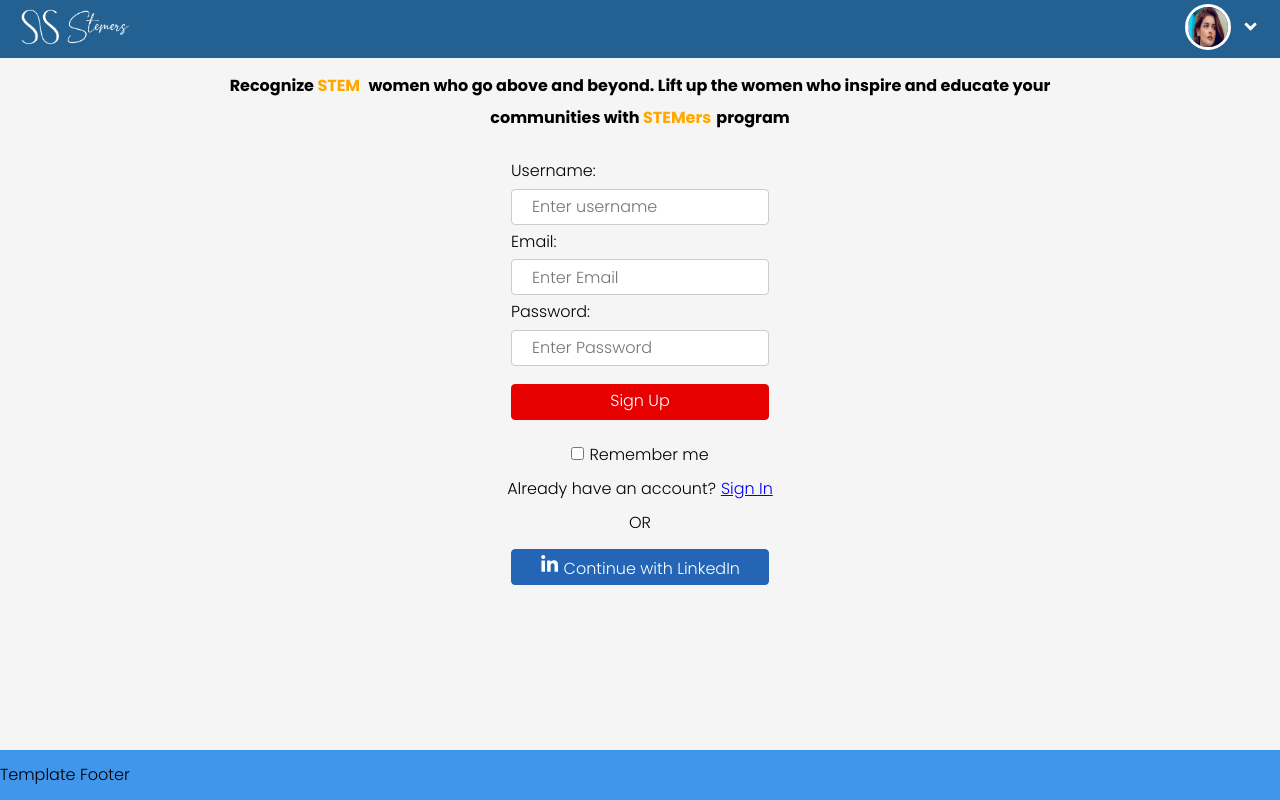
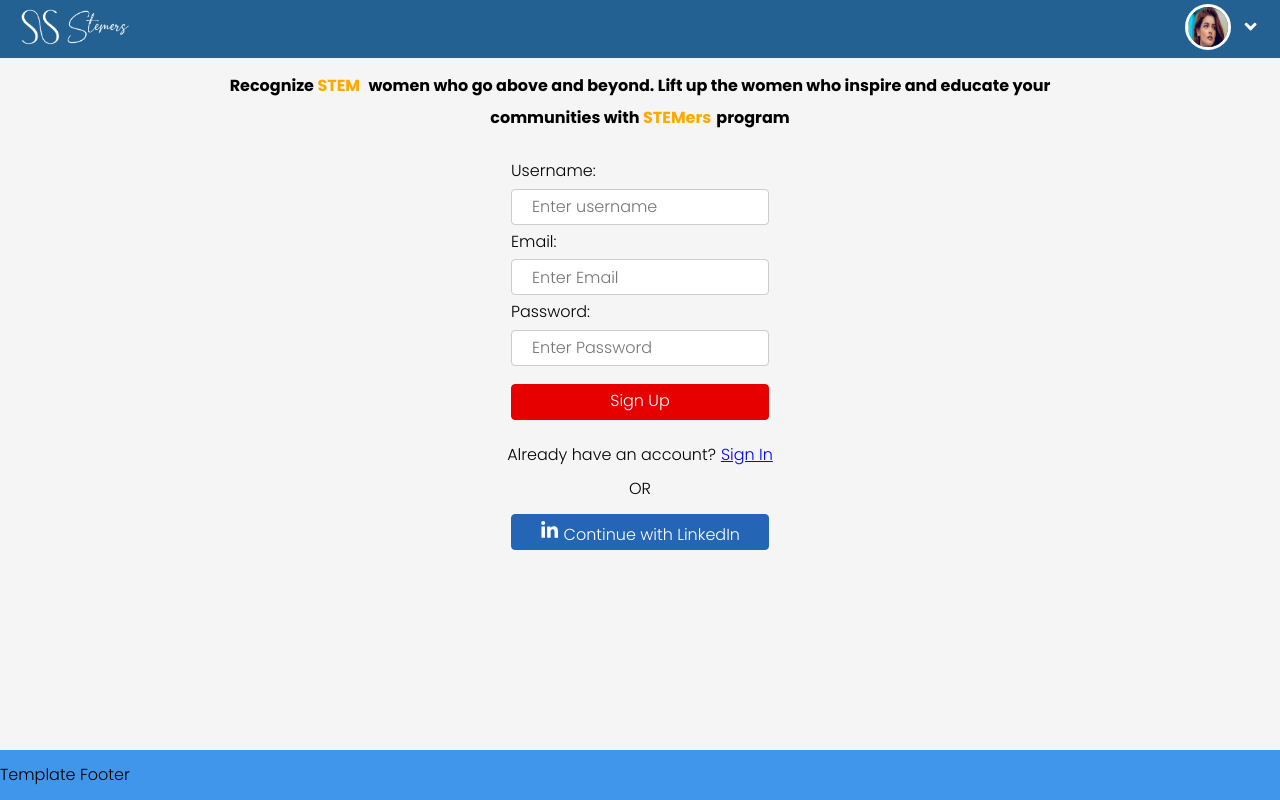
Before and after one commit to STEMers/stemers-frontend-netlify, a React (Create React App) app: page /register in a window 1280 px wide. Built offline with nearby package versions, Linux system fonts and the light colour scheme; a web font is replaced by a local one.

Commit message:
remove remember me section

```diff
--- a/src/routes/Register.js
+++ b/src/routes/Register.js
@@ -69,20 +69,6 @@ const RegisterRoute = ({ setUserData }) => {
 
       <RegisterForm onSubmit={handleSignUpSubmit} />
 
-      <FlexBox alignItems="center" flexDirection="column" gap="1rem">
-        <div className="remember-me-section">
-          <input
-            type="checkbox"
-            name="signInCheckbox"
-            id="remember-me"
-            className={styles.checkbox}
-          />
-          <label htmlFor="remember-me" className="label-remember-me">
-            Remember me
-          </label>
-        </div>
-      </FlexBox>
-
       <div className={styles.switchSection}>
         <p className={styles.toAnother}>
           Already have an account?
```
